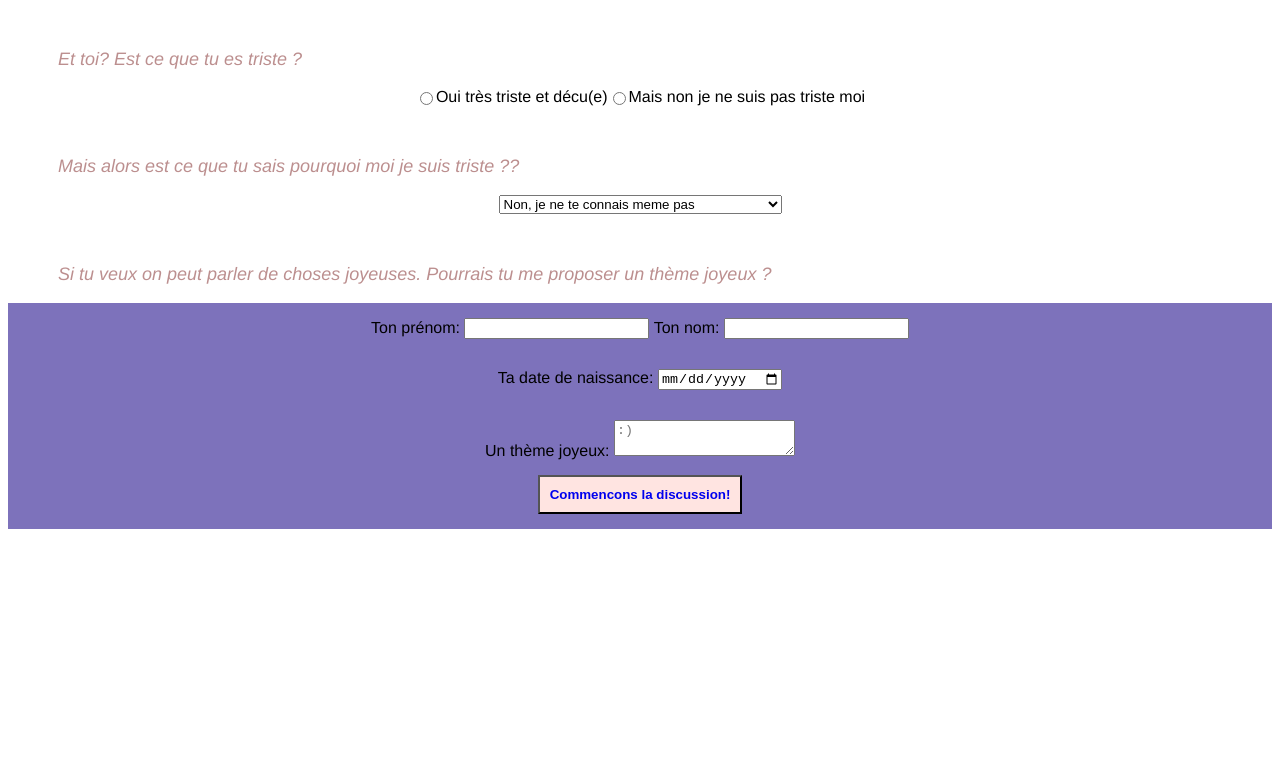
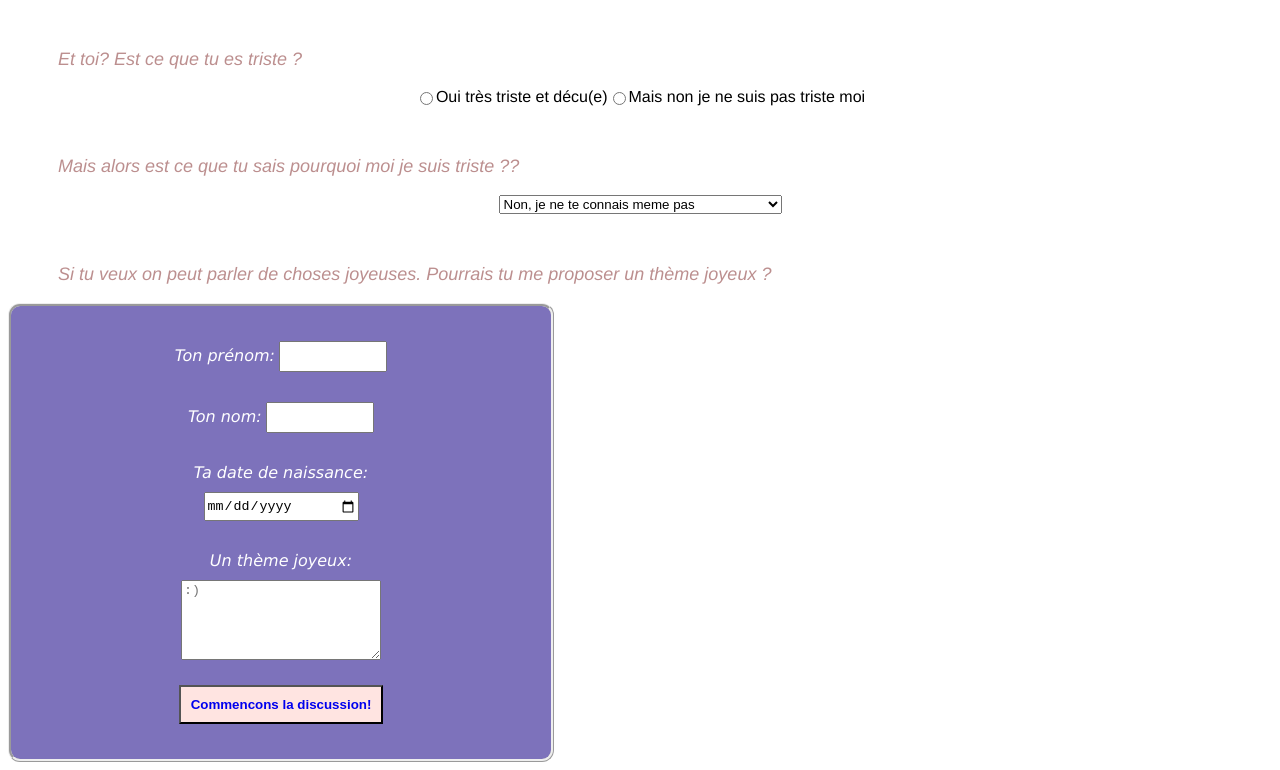
Before and after one commit to lenamouawad/Theme, a plain HTML site: page index.html in a window 1280 px wide. Shown: the part 1097-1867 px from the top of the page. Before the commit the page ends 1634 px from the top, so only its background shows below. Drawn offline with Linux system fonts and the light colour scheme.

Commit message:
cssEnCoursForm

```diff
--- a/css/style.css
+++ b/css/style.css
@@ -58,10 +58,15 @@
                 }
 
                 .container4 {
+                    width: 500px;
                     display: flex;
                     flex-direction: column;
                     align-items: center;
                     background-color: rgb(125, 114, 187);
+                    border-radius: 12px;
+                    border-style: ridge;
+                    justify-content: center;
+                    padding: 20px;
                 }
 
                 .container4>div {
@@ -78,3 +83,46 @@
                     text-decoration: none;
                     font-weight: 900;
                 }
+
+                label {
+                    color: white;
+                    font-family: Verdana;
+                    font-style: oblique;
+                }
+
+                textarea {
+                    height: 74px;
+                    width: 194px;
+                    margin: 10px;
+                }
+
+                #textareacontainer {
+                    display: flex;
+                    flex-direction: column;
+                    align-items: center;
+                }
+
+                .formdiv input {
+                    width: 100px;
+                    height: 25px;
+                }
+
+                .formdiv {
+                    margin-left: 100px;
+                    margin-right: 100px;
+                }
+
+                #ddnDiv {
+                    display: flex;
+                    flex-direction: column;
+                    align-items: center;
+                }
+
+                #ddnDiv input {
+                    margin-top: 10px;
+                    width: 150px;
+                }
+
+                option {
+                    font-size: 15px;
+                }
--- a/index.html
+++ b/index.html
@@ -49,18 +49,19 @@
     <p>Si tu veux on peut parler de choses joyeuses. Pourrais tu me proposer un thème joyeux ?</p>
 
     <form class="container4">
-        <div>
+        <div class="formdiv">
             <label>Ton prénom:</label>
             <input type="text" name="prenom" id="prenom ">
-
+        </div>
+        <div class="formdiv">
             <label>Ton nom:</label>
             <input type="text" name="nom" id="nom ">
         </div>
-        <div>
+        <div class="formdiv" id="ddnDiv">
             <label>Ta date de naissance:</label>
-            <input type="date" name="date " id="date ">
+            <input type="date" name="date" id="date ">
         </div>
-        <div>
+        <div id="textareacontainer">
             <label>Un thème joyeux:</label>
             <textarea type="text" class="input" placeholder=":) "></textarea>
         </div>
```
Lines whose indentation alone changed are shown as unchanged.
